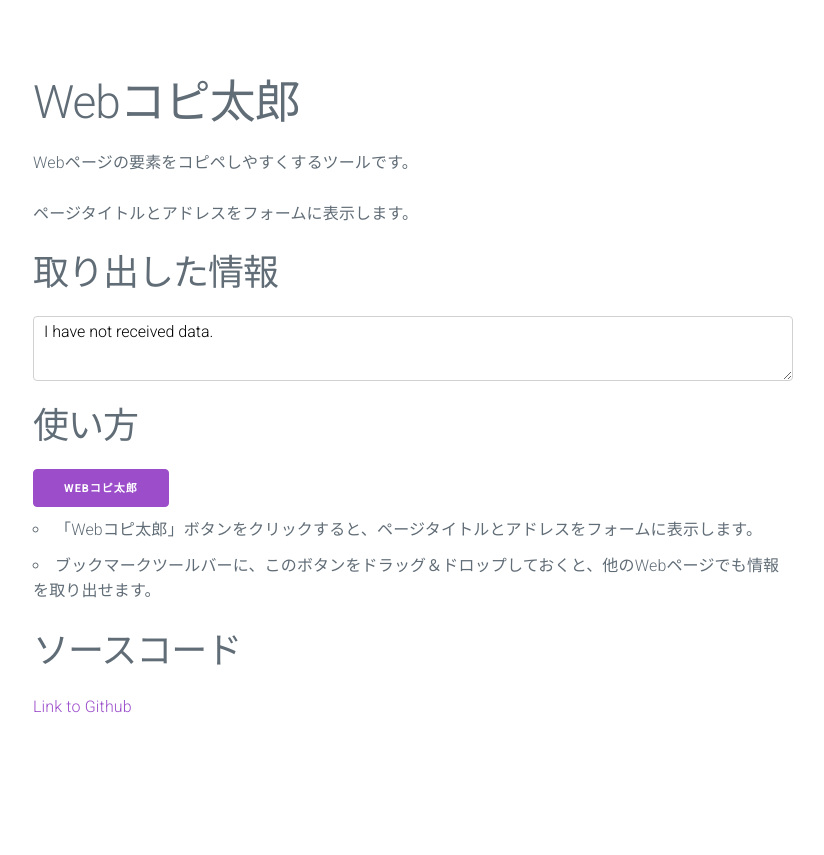
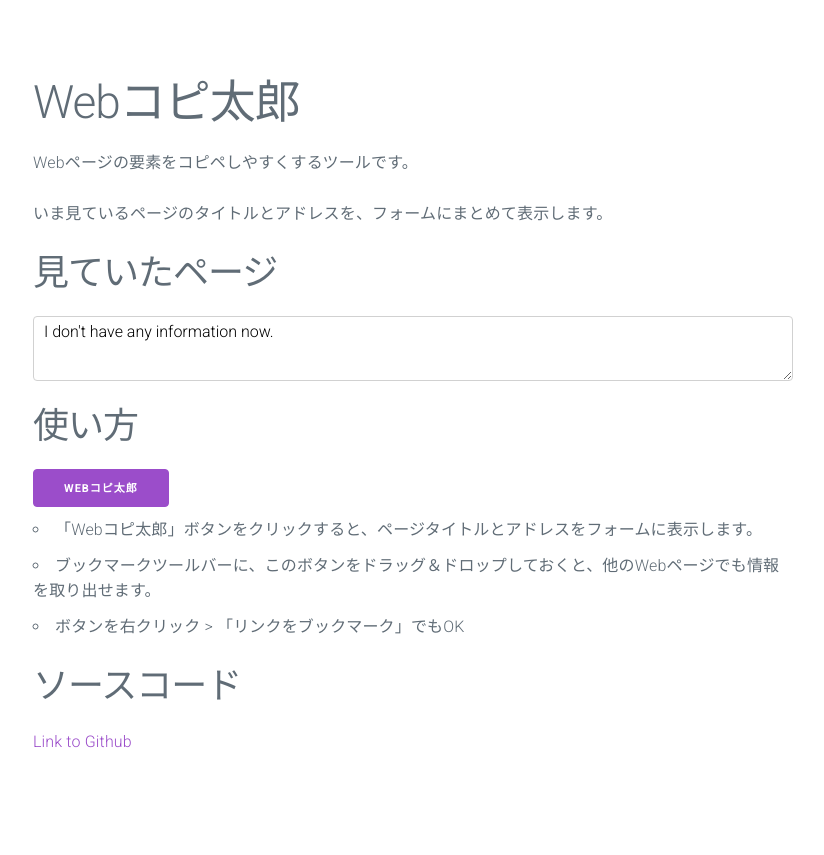
Before and after one commit to ycatch/copy-taro, a PHP site: page / in a window 1280 px wide. Shown: the whole page, without its empty margins (227-1051 px from the left). Before the commit the page ends 713 px from the top, so only its background shows below. Run offline with PHP 8.4, Linux system fonts and the light colour scheme; some libraries are stand-ins or nearby versions.

Commit message:
Change some sentence.

```diff
--- a/index.php
+++ b/index.php
@@ -24,9 +24,9 @@
 
             <h1>Webコピ太郎</h1>
             <p>Webページの要素をコピペしやすくするツールです。</p>
-            <p>ページタイトルとアドレスをフォームに表示します。</p>
+            <p>いま見ているページのタイトルとアドレスを、フォームにまとめて表示します。</p>
 
-            <h2>取り出した情報</h2>
+            <h2>見ていたページ</h2>
             <textarea rows=15 cols=80><?php
                 if(!empty($_POST)) {
                     foreach($_POST as $key => $value) {
@@ -34,16 +34,18 @@
                         echo "${str}\n";
                     }
                 } else {
-                    echo "I have not received data.";
+                    echo "I don't have any information now.";
                 }?>
             </textarea>
 
             <h2>使い方</h2>
 
             <a class="button" href="javascript:void((function(undefined){var f=document.createElement('form');document.body.appendChild(f);var title=document.title;var input=document.createElement('input');input.setAttribute('type','hidden');input.setAttribute('name','title');input.setAttribute('value',title);f.appendChild(input);var uri=location.href;var input=document.createElement('input');input.setAttribute('type','hidden');input.setAttribute('name','uri');input.setAttribute('value',uri);f.appendChild(input);f.method='POST';f.target='_blank';f.action='https://www.catch.jp/program/copy-taro/index.php';f.submit()})());">Webコピ太郎</a>
+
             <ul>
             <li>「Webコピ太郎」ボタンをクリックすると、ページタイトルとアドレスをフォームに表示します。</li>
             <li>ブックマークツールバーに、このボタンをドラッグ＆ドロップしておくと、他のWebページでも情報を取り出せます。</li>
+            <li>ボタンを右クリック > 「リンクをブックマーク」でもOK</li>
             </ul>
 
             <h2>ソースコード</h2>
```
